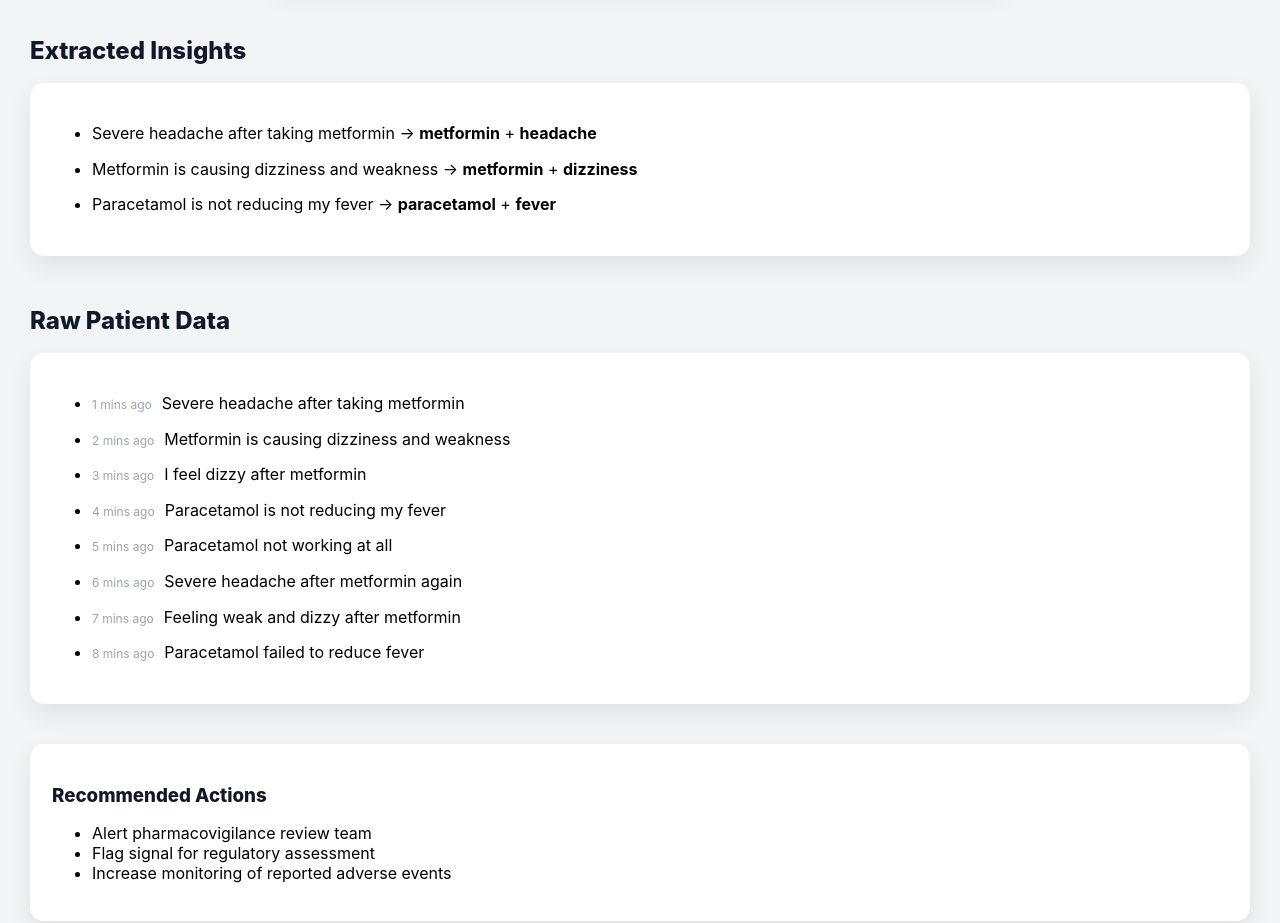
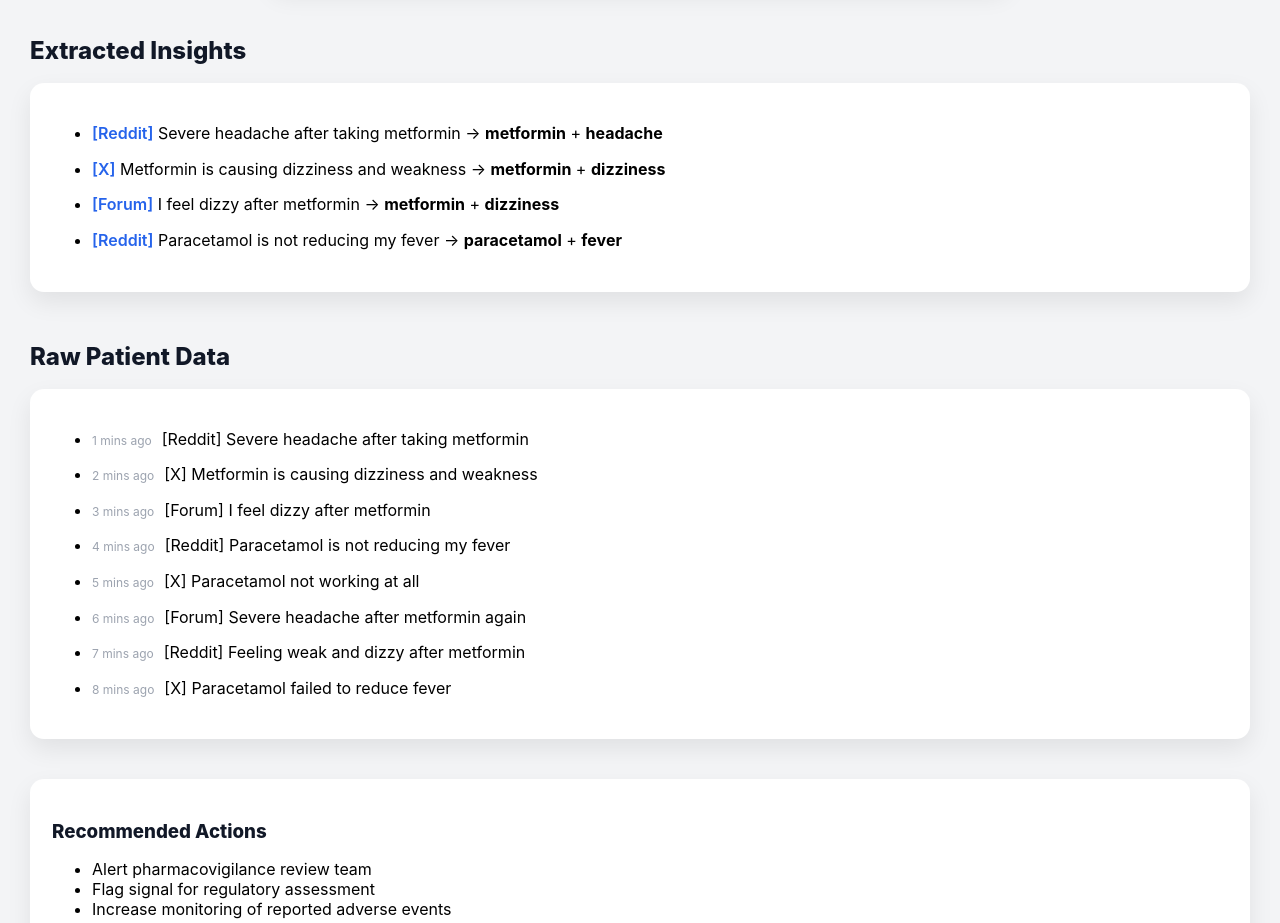
Before and after one commit to Garidepallisahithi/WasthyaWatch-AI, a React (Create React App) app in the folder frontend/: page / in a window 1280 px wide. Shown: the part 1420-2343 px from the top of the page. Built offline with nearby package versions, Linux system fonts and the light colour scheme.

Commit message:
Added multi-source monitoring enhancements

```diff
--- a/frontend/src/App.js
+++ b/frontend/src/App.js
@@ -16,29 +16,36 @@ function App() {
   useEffect(() => {
   const demoData = {
     raw_data: [
-      "Severe headache after taking metformin",
-      "Metformin is causing dizziness and weakness",
-      "I feel dizzy after metformin",
-      "Paracetamol is not reducing my fever",
-      "Paracetamol not working at all",
-      "Severe headache after metformin again",
-      "Feeling weak and dizzy after metformin",
-      "Paracetamol failed to reduce fever"
+      "[Reddit] Severe headache after taking metformin",
+      "[X] Metformin is causing dizziness and weakness",
+      "[Forum] I feel dizzy after metformin",
+      "[Reddit] Paracetamol is not reducing my fever",
+      "[X] Paracetamol not working at all",
+      "[Forum] Severe headache after metformin again",
+      "[Reddit] Feeling weak and dizzy after metformin",
+      "[X] Paracetamol failed to reduce fever"
     ],
+
+
 
     extracted: [
       {
-        text: "Severe headache after taking metformin",
+        text: "[Reddit] Severe headache after taking metformin",
         drug: "metformin",
         symptom: "headache"
       },
       {
-        text: "Metformin is causing dizziness and weakness",
+       text: "[X] Metformin is causing dizziness and weakness",
        drug: "metformin",
       symptom: "dizziness"
       },
       {
-        text: "Paracetamol is not reducing my fever",
+       text: "[Forum] I feel dizzy after metformin",
+       drug: "metformin",
+       symptom: "dizziness"
+       },
+      {
+       text: "[Reddit] Paracetamol is not reducing my fever",
        drug: "paracetamol",
        symptom: "fever"
      }
@@ -437,7 +444,12 @@ function App() {
                 lineHeight: "1.6"
               }}
             >
-              {item.text} → <strong>{item.drug}</strong> +{" "}
+
+              <span style={{ color: "#2563eb", fontWeight: "600" }}>
+                    {item.text.split("]")[0]}]
+                  </span>{" "}
+                  {item.text.split("]").slice(1).join("]")} →{" "}
+                  <strong>{item.drug}</strong> +{" "}
                   <strong>{item.symptom || "ineffectiveness"}</strong>
              </li>
           ))}
```
Lines whose indentation alone changed are shown as unchanged.
